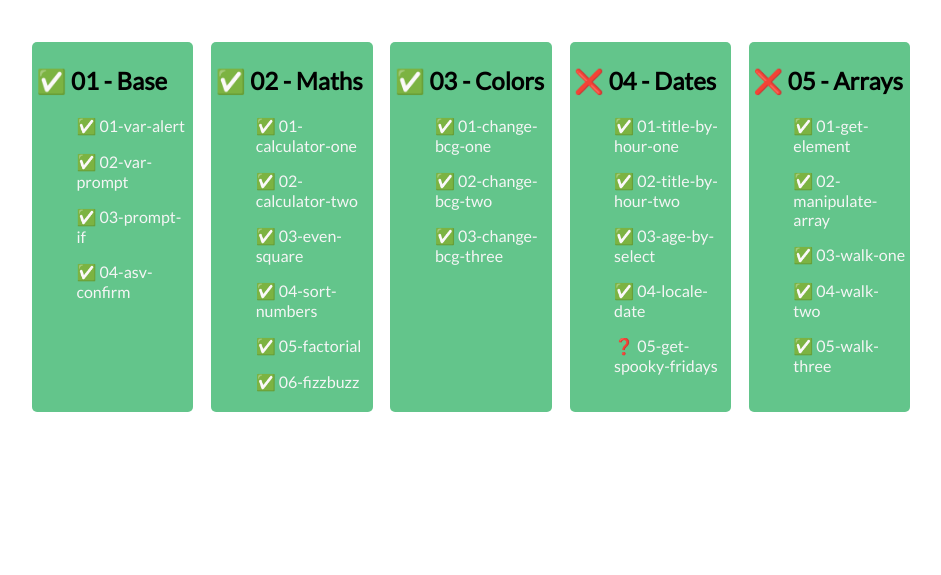
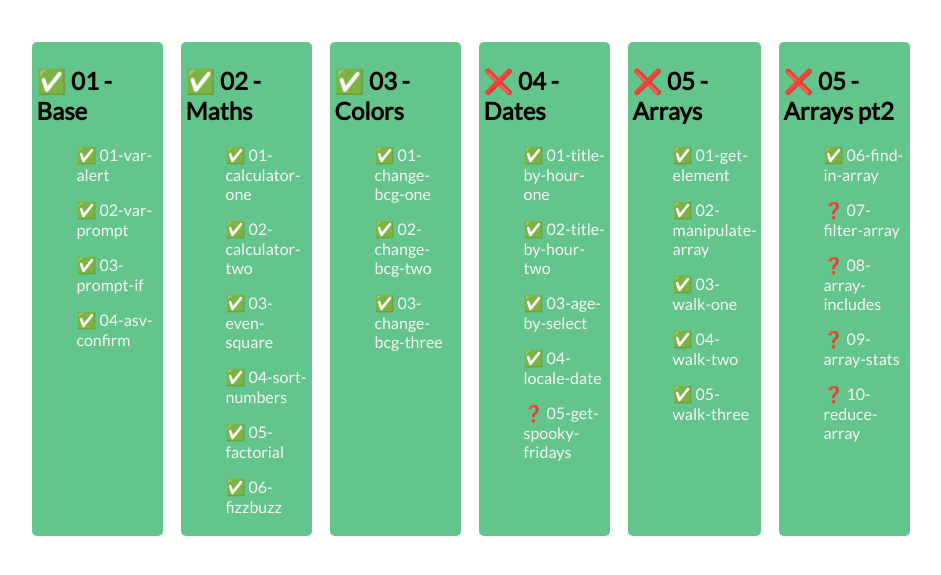
Before and after one commit to Nikske/js-complete-course, a website: page index.html in a window 1280 px wide. Shown: the part 113-688 px from the top of the page, without its empty margins (160-1101 px from the left). Drawn offline with Linux system fonts and the light colour scheme.

Commit message:
finished 5-5

```diff
--- a/index.html
+++ b/index.html
@@ -111,6 +111,27 @@
         </ul>
     </article>
 
+    <article id="six" class="divider">
+        <h2>&#10060; 05 - Arrays pt2</h2>
+        <ul>
+            <li>
+                <p><a href="05-arrays/06-find-in-array/index.html" target="_blank" title="01">&#9989;  06-find-in-array</a></p>
+            </li>
+            <li>
+                <a href="05-arrays/07-filter-array/index.html" target="_blank" title="02"><p>&#10067; 07-filter-array</p></a>
+            </li>
+            <li>
+                <a href="05-arrays/08-array-includes/index.html" target="_blank" title="03"><p>&#10067; 08-array-includes</p></a>
+            </li>
+            <li>
+                <a href="05-arrays/09-rand-array-stats/index.html" target="_blank" title="04"><p>&#10067; 09-array-stats</p></a>
+            </li>
+            <li>
+                <a href="05-arrays/10-reduce-array/index.html" target="_blank" title="05"><p>&#10067; 10-reduce-array</p></a>
+            </li>
+        </ul>
+    </article>
+
 </section>
 </body>
 </html>
```
Also changed, not shown: 05-arrays/06-find-in-array/script.js (+5 -5 lines).
